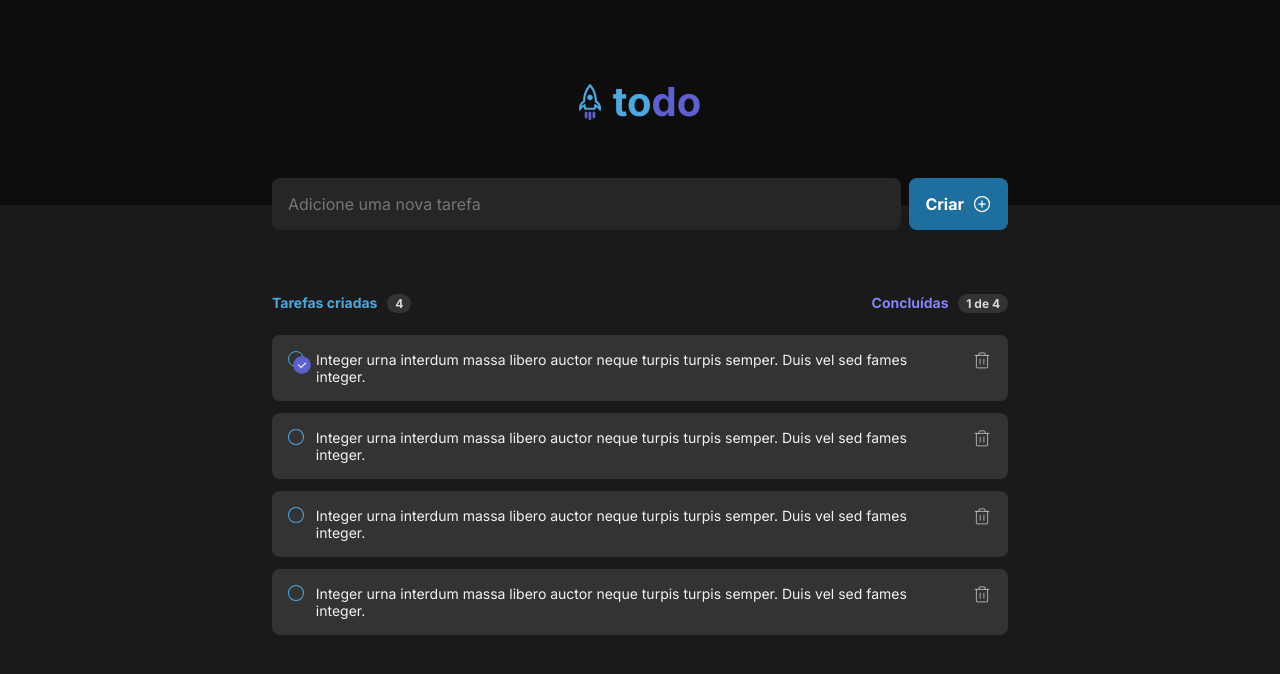
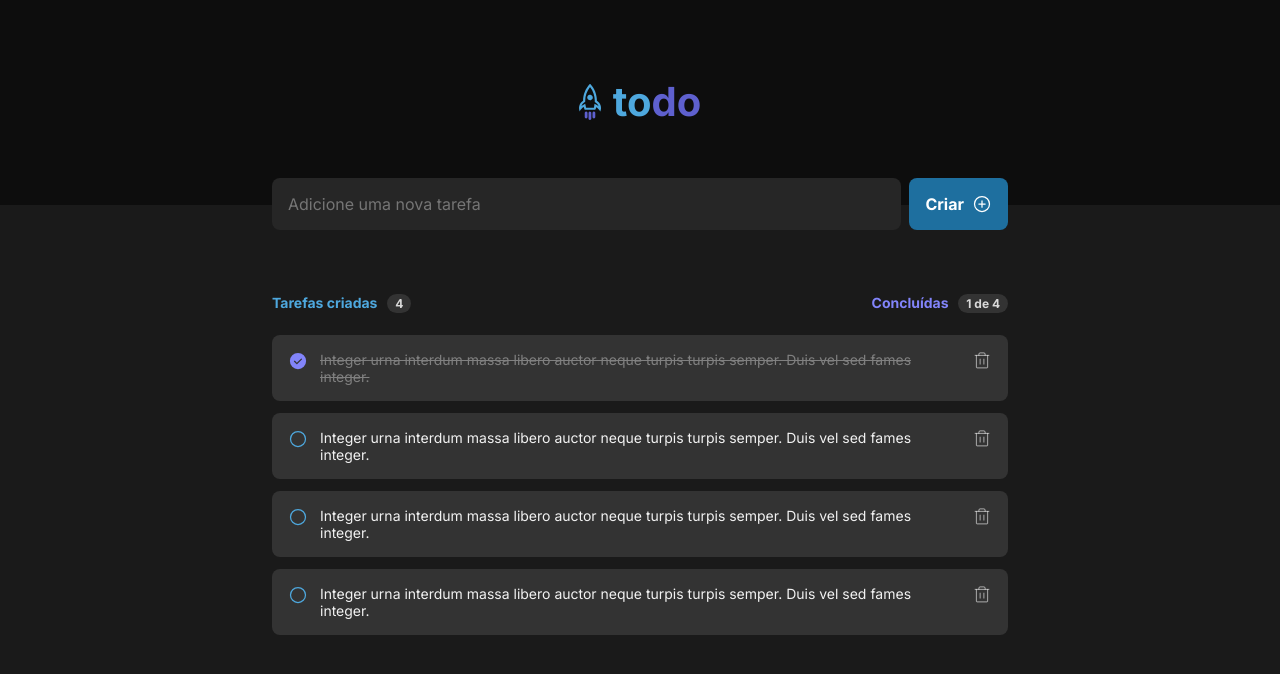
Before and after one commit to yllanvfgurgel/todo-app-ignite, a React (Vite) app: page / in a window 1280 px wide. Both pictures are taken after a click on the element 295 px from the left and 358 px from the top of the page. Shown: the top 674 px of the page. Built offline with nearby package versions, Linux system fonts and the light colour scheme.

Commit message:
finalizando estilização para a mudança de status do Todo e implementando a exclusão de um Todo

```diff
--- a/src/App.tsx
+++ b/src/App.tsx
@@ -1,4 +1,4 @@
-import { useState } from 'react'
+import { FormEvent, useRef, useState } from 'react'
 
 import { Header } from './components/Header'
 import { PlusCircle } from 'phosphor-react'
@@ -38,8 +38,10 @@ const todoList: TodoInfo[] = [
 
 function App() {
   const [todos, setTodos] = useState<TodoInfo[]>(todoList);
+  const [newTodo, setNewTodo] = useState<string>("");
 
   const createdTodosCount = todos.length;
+  console.log(todos)
   const completedTodosCount = todos.filter(todo => todo.done).length;
 
   function handleChangeTodoStatus(id: number) {
@@ -53,12 +55,34 @@ function App() {
     setTodos(todosChanged);
   };
 
+  function handleDeleteTodo(id: number) {
+    const filteredTodoList = todos.filter(todo => todo.id !== id);
+
+    setTodos([...filteredTodoList]);
+  }
+
+  function handleCreateTodo(event: FormEvent) {
+    event?.preventDefault();
+    const todoToAdd: TodoInfo = {
+      description: newTodo,
+      done: false,
+      id: todos.length++
+    }
+
+    setTodos((state) => [...state, todoToAdd]);
+  }
+
   return (
     <>
       <Header />
       <div className={styles.wrapper}>
-        <form className={styles.searchForm}>
-          <input type="text" placeholder='Adicione uma nova tarefa' />
+        <form className={styles.searchForm} onSubmit={handleCreateTodo}>
+          <input
+            value={newTodo}
+            type="text"
+            placeholder='Adicione uma nova tarefa'
+            onChange={(event) => setNewTodo(event.target.value)}
+          />
           <button type='submit'>
             Criar
             <PlusCircle size={20} />
@@ -75,8 +99,8 @@ function App() {
           </div>
           <div className={styles.todos}>
             {
-              todoList.map(todo =>
-                <Todo onChangeTodo={handleChangeTodoStatus} key={todo.id} todo={todo}/>
+              todos.map(todo =>
+                <Todo onChangeTodo={handleChangeTodoStatus} key={todo.id} todo={todo} onDeleteTodo={handleDeleteTodo}/>
               )
             }
           </div>
--- a/src/components/Todo.module.css
+++ b/src/components/Todo.module.css
@@ -23,18 +23,11 @@
 }
 
 .todoCheck {
-    border: 1px solid var(--blue);
-    background: transparent;
-    border-radius: 50%;
-
-    width: 1rem;
-    height: 1rem;
-
-    padding: 0.25rem;
+    color: var(--blue);
 }
 
-.todoCheck img {
-    background-size: cover;
+.todoCheckDone {
+    color: var(--purple);
 }
 
 .todoText {
@@ -42,3 +35,8 @@
     font-weight: 400;
     color: var(--gray-100);
 }
+
+.todoTextDashed {
+    text-decoration: line-through;
+    color: var(--gray-300);
+}
--- a/src/components/Todo.tsx
+++ b/src/components/Todo.tsx
@@ -1,31 +1,39 @@
-import { Trash } from "phosphor-react";
+import { Trash, Circle, CheckCircle } from "phosphor-react";
 import { TodoInfo } from "../App";
-import doneLogo from '../assets/done.svg'
 
 import styles from './Todo.module.css'
 
 interface TodoProps {
     todo: TodoInfo;
     onChangeTodo: (id: number) => void;
+    onDeleteTodo: (id: number) => void;
 }
 
-export function Todo({todo, onChangeTodo}: TodoProps) {
+export function Todo({todo, onChangeTodo, onDeleteTodo}: TodoProps) {
 
     function handleTodoStatusChange() {
         onChangeTodo(todo.id);
     }
 
+    function handleDeleteTodo() {
+        onDeleteTodo(todo.id);
+    }
+
     return (
         <div className={styles.container}>
             <div className={styles.todoMain}>
-                <span onClick={handleTodoStatusChange} className={styles.todoCheck}>
-                    {todo.done && <img src={doneLogo} alt=""/>}
+                <span onClick={handleTodoStatusChange}>
+                    {todo.done ?
+                        <CheckCircle size={20} weight="fill" className={styles.todoCheckDone}/>
+                        :
+                        <Circle size={20} weight="regular" className={styles.todoCheck}/>
+                    }
                 </span>
-                <p className={styles.todoText}>
+                <p className={`${styles.todoText} ${todo.done && styles.todoTextDashed }`}>
                     {todo.description}
                 </p>
             </div>
-            <div className={styles.todoDelete}>
+            <div className={styles.todoDelete} onClick={handleDeleteTodo}>
                 <Trash size={20} weight="thin"/>
             </div>
         </div>
```
